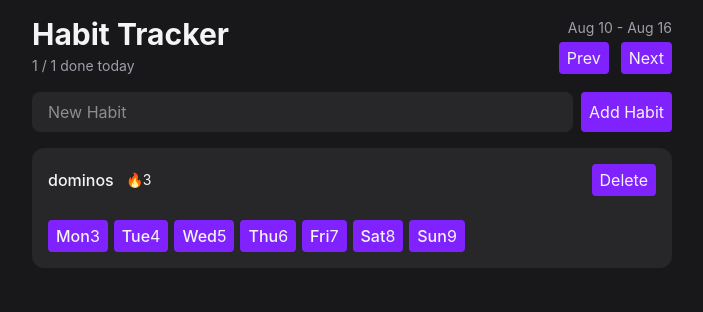
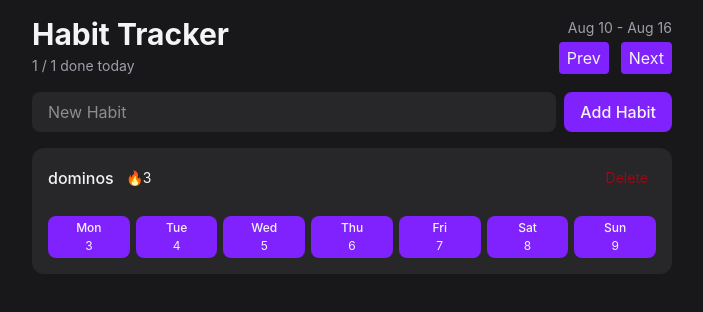
Before and after one commit to vincentfinalversion/habit-tracker, a React (Vite) app in the folder frontend/: page / in a window 1280 px wide. Shown: the top 312 px of the page, without its empty margins (288-991 px from the left). Built offline with nearby package versions, Linux system fonts and the light colour scheme.

Commit message:
add Button component variants

```diff
--- a/frontend/package.json
+++ b/frontend/package.json
@@ -14,6 +14,7 @@
     "date-fns": "^4.4.0",
     "react": "^19.2.8",
     "react-dom": "^19.2.8",
+    "tailwind-merge": "^3.6.0",
     "tailwindcss": "^4.3.3"
   },
   "devDependencies": {
--- a/frontend/src/components/Button/Button.tsx
+++ b/frontend/src/components/Button/Button.tsx
@@ -1,11 +1,36 @@
-import type { ReactNode } from "react";
+import type { ComponentProps} from "react";
+import { twMerge } from "tailwind-merge";
+
+type Variant  = "primary" | "secondary" | "ghost-destructive"
 
 type ButtonProps = {
-  children: ReactNode
+  variant?: Variant
+} & ComponentProps<"button">
+
+function Button( { variant="primary", className,...props }: ButtonProps){
+	return (
+    <button
+      {...props}
+      className={twMerge(
+        "transition-colors rounded px-2 py-1 disabled:opacity-30 disabled:cursor-not-allowed",
+        getVariantStyles(variant),
+        className,
+      )}
+    />
+  )
 }
 
-function Button( { children }: ButtonProps){
-	return <button className="bg-violet-600 hover:bg-violet-500 transition-colors rounded px-2 py-1 disabled:opacity-30 disabled:cursor-not-allowed">{children}</button>
+function getVariantStyles(variant: Variant){
+  switch (variant) {
+    case "primary":
+      return "bg-violet-600 hover:bg-violet-500"
+    case "secondary":
+      return "bg-zinc-700 hover:bg-zinc-600 text-zinc-400"
+    case "ghost-destructive":
+      return "hover:bg-red-800 text-red-800 hover:text-red-200"
+    default:
+      throw new Error(`Invalid variant: ${variant satisfies never}`)
+  }
 }
 
 export default Button;
--- a/frontend/src/components/HabitForm/HabitForm.tsx
+++ b/frontend/src/components/HabitForm/HabitForm.tsx
@@ -3,7 +3,7 @@
 function HabitForm(){
 	return <form className="flex gap-2">
 		<input className="flex-1 rounded-lg bg-zinc-800 px-4 py-2 outline-none focus-visible:ring-2 focus-visible:ring-violet-500" placeholder="New Habit"></input>
-		<Button>Add Habit</Button>
+		<Button className="rounded-lg px-4 py-2 font-medium">Add Habit</Button>
 	</form>;
 }
 
--- a/frontend/src/components/HabitList/HabitList.tsx
+++ b/frontend/src/components/HabitList/HabitList.tsx
@@ -1,5 +1,5 @@
 import Button from "../Button/Button.tsx";
-import { startOfWeek, endOfWeek, eachDayOfInterval, format } from "date-fns";
+import { startOfWeek, endOfWeek, eachDayOfInterval, format, isFuture } from "date-fns";
 
 function HabitList(){
   const habits = [
@@ -37,13 +37,13 @@
 				<span className="font-medium">{habit.name}</span>
 				<span className="text-sm">🔥3</span>
 			</div>
-			<Button>Delete</Button>
+			<Button variant="ghost-destructive" className="text-sm">Delete</Button>
 		</div>
 		<div className="flex gap-1.5">
 			{visibleDates.map(date => (
-				<Button key={date.toISOString()}>
-						<span className="font-medium">{format(date, "EEE")}</span>
-						<span>{format(date, "d")}</span>
+				<Button className="flex flex-1 flex-col items-center gap-0.5 rounded-lg text-xs" key={date.toISOString()} disabled={isFuture(date)}>
+					<span className="font-medium">{format(date, "EEE")}</span>
+					<span>{format(date, "d")}</span>
 				</Button>
 			))}
 		</div>
```
Also changed, not shown: 1 other file (tests, documents, lock files or other folders).
